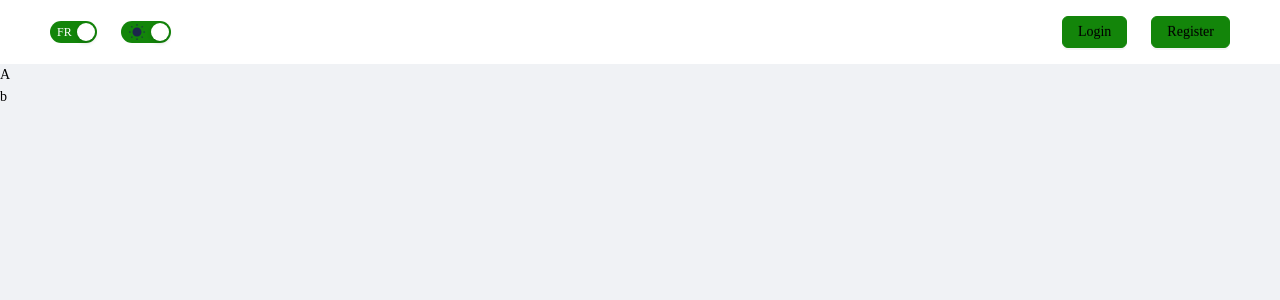
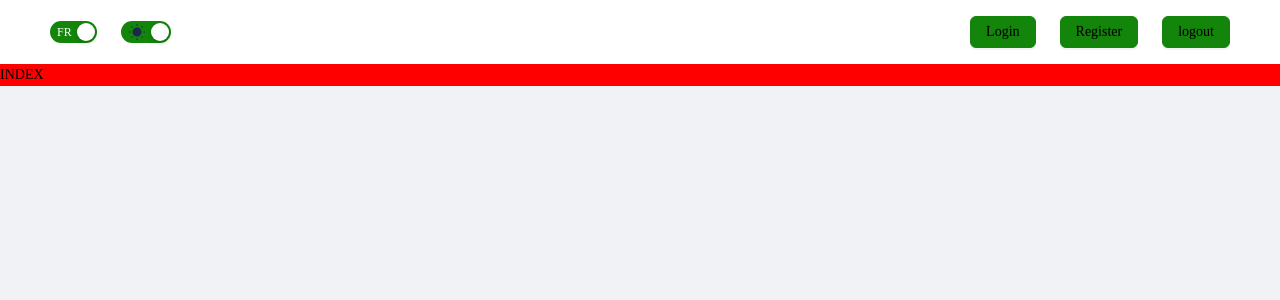
Before and after one commit to CubeLeopard5/radiz, a Nuxt app: page / in a window 1280 px wide. Shown: the top 300 px of the page. Built offline with nearby package versions, Linux system fonts and the light colour scheme.

Commit message:
add home page

```diff
--- a/components/Header/Header.vue
+++ b/components/Header/Header.vue
@@ -21,6 +21,7 @@
         <div class="buttons-group">
             <HeaderLogin/>
             <HeaderRegister/>
+            <RadizButton text="logout" @onClick="handleOk"/>
         </div>
     </div>
 </template>
@@ -32,12 +33,19 @@ const state = reactive({
     checkedT: true,
     checkedL: true,
 });
+
+const handleOk = () => {
+    const router = useRouter();
+    localStorage.setItem('authToken', '');
+    router.push({ path: '/' });
+}
 </script>
 
 <style scoped>
 .buttons-group {
     display: flex;
     flex-direction: row;
+    align-items: center;
     gap: 24px;
 }
 
--- a/components/Header/Login.vue
+++ b/components/Header/Login.vue
@@ -45,6 +45,7 @@
 </template>
 
 <script lang="ts">
+import { useMainStore } from '~/store/main';
 import { defineComponent, reactive } from 'vue';
 import { MailOutlined, LockOutlined } from '@ant-design/icons-vue';
 
@@ -61,6 +62,7 @@ export default defineComponent({
     setup() {
         const request = useRequest();
         const router = useRouter();
+        const store = useMainStore();
         const formState = reactive<FormState>({
             email: '',
             password: '',
@@ -75,6 +77,8 @@ export default defineComponent({
                 errMessage.value = response.response;
                 error.value = true;
             } else {
+                localStorage.setItem('authToken', response.token);
+                store.setConnectedUser(response);
                 errMessage.value = '';
                 error.value = false;
                 visible.value = false;
--- a/components/Header/Register.vue
+++ b/components/Header/Register.vue
@@ -57,6 +57,7 @@
 </template>
 
 <script lang="ts">
+import { useMainStore } from '~/store/main';
 import { defineComponent, reactive } from 'vue';
 import { MailOutlined, UserOutlined, LockOutlined } from '@ant-design/icons-vue';
 
@@ -75,6 +76,7 @@ export default defineComponent({
     setup() {
         const request = useRequest();
         const router = useRouter();
+        const store = useMainStore();
         const formState = reactive<FormState>({
             email: '',
             username: '',
@@ -90,6 +92,8 @@ export default defineComponent({
                 errMessage.value = response.response;
                 error.value = true;
             } else {
+                localStorage.setItem('authToken', response.token);
+                store.setConnectedUser(response);
                 errMessage.value = '';
                 error.value = false;
                 visible.value = false;
--- a/pages/home.vue
+++ b/pages/home.vue
@@ -1,5 +1,19 @@
 <template>
-    <div>
+    <div class="home-container">
         Hello
     </div>
 </template>
+
+<script setup>
+/*definePageMeta({
+    middleware: 'auth-user',
+});*/
+</script>
+
+<style scoped>
+.home-container {
+    height: 93.4vh;
+    background-image: url("@/assets/plage_background.jpg");
+    background-size: cover;
+}
+</style>
--- a/pages/index.vue
+++ b/pages/index.vue
@@ -1,11 +1,6 @@
 <template>
-    <div style="">
-        <div @click="loginR">
-            A
-        </div>
-        <div @click="welcomeR">
-            b
-        </div>
+    <div class="index-container">
+        INDEX
     </div>
 </template>
 
@@ -14,27 +9,10 @@ import { useMainStore } from '~/store/main';
 
 const request = useRequest();
 const store = useMainStore();
+</script>
 
-const loginR = async() => {
-    const response = await request.sendRequestToServer({
-        method: "POST",
-        endpoint: `login`,
-        body: JSON.stringify({
-            password: 'aqzsedrf',
-            email: 'azert@zer.com'
-        })
-    });
-    console.log(response);
-    store.setAccessToken(response.token);
-};
-
-const welcomeR = async() => {
-    const response = await request.sendRequestToServer({
-        method: "POST",
-        endpoint: `welcome`,
-        accessToken: true,
-    });
-    console.log(response);
-};
-
-</script>
+<style scoped>
+.index-container {
+    background: red;
+}
+</style>
```
Also changed, not shown: middleware/auth-user.ts (added, +11 -0 lines), assets/plage_background.jpg (added).
